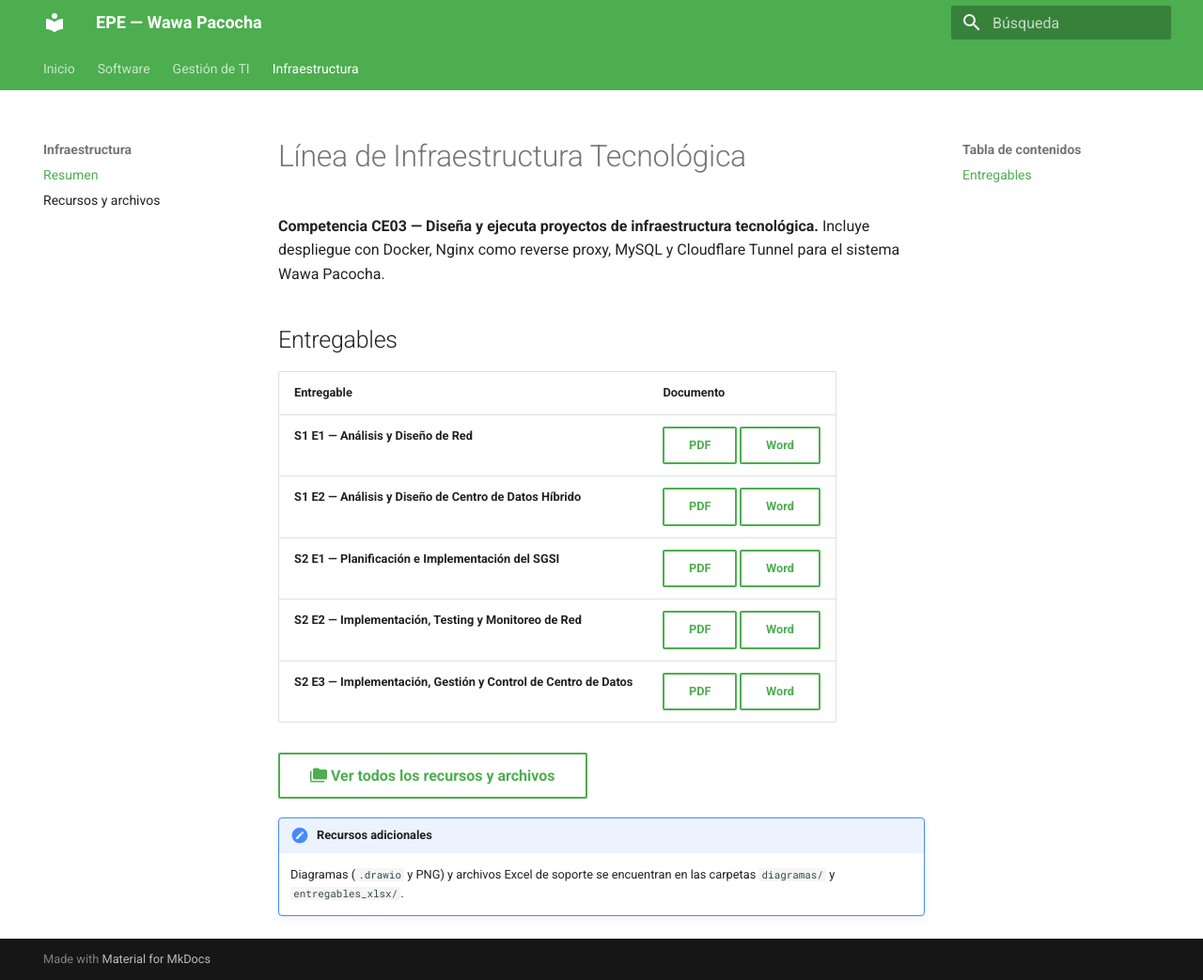
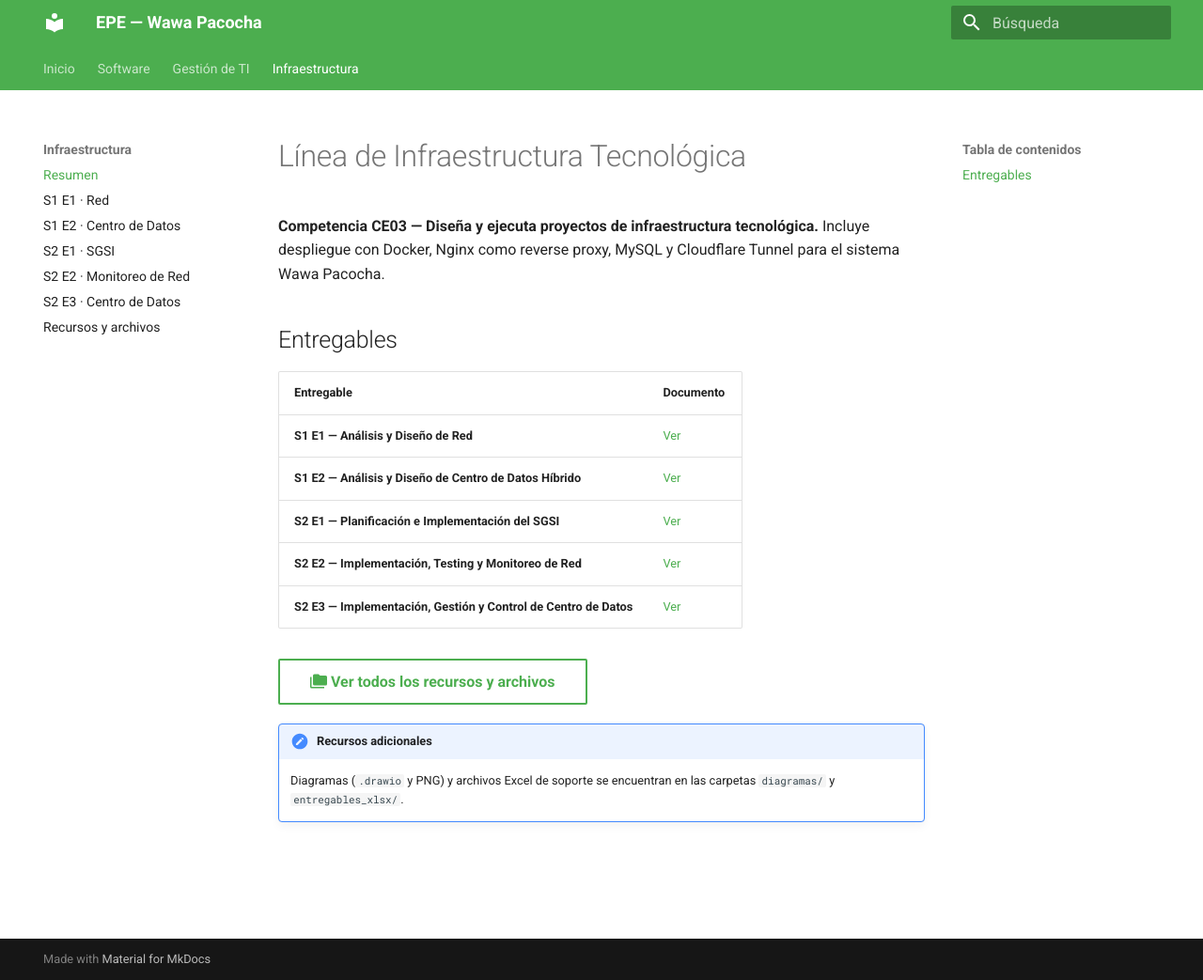
Before and after one commit to LuisAlbertoQ/epe-wawa-pacocha, an MkDocs documentation site: the page built from docs/infraestructura/index.md, in a window 1280 px wide and 1043 px high. Shown: the whole window at 94% size. Built offline with MkDocs 1.6.1 and Material for MkDocs 9.7.7, drawn with Linux system fonts in a browser that asks for light colours.

Commit message:
Agrega paginas por entregable en infraestructura (vista directa de PDF)

```diff
--- a/docs/infraestructura/index.md
+++ b/docs/infraestructura/index.md
@@ -6,11 +6,11 @@
 
 | Entregable | Documento |
 |---|---|
-| **S1 E1 — Análisis y Diseño de Red** | [PDF](S1_E1_Analisis_y_Diseno_de_Red_WawaPacocha_ANEXO_A_INTEGRADO.pdf){ .md-button } [Word](S1_E1_Analisis_y_Diseno_de_Red_WawaPacocha_ANEXO_A_INTEGRADO.docx){ .md-button } |
-| **S1 E2 — Análisis y Diseño de Centro de Datos Híbrido** | [PDF](S1_E2_Analisis_y_Diseno_de_Centro_de_Datos_Hibrido_WawaPacocha_PLANTILLA_UPeU_CORREGIDO.pdf){ .md-button } [Word](S1_E2_Analisis_y_Diseno_de_Centro_de_Datos_Hibrido_WawaPacocha_PLANTILLA_UPeU_CORREGIDO.docx){ .md-button } |
-| **S2 E1 — Planificación e Implementación del SGSI** | [PDF](S2_E1_Planificacion_e_Implementacion_del_SGSI_WawaPacocha_PLANTILLA_UPeU_CORREGIDO.pdf){ .md-button } [Word](S2_E1_Planificacion_e_Implementacion_del_SGSI_WawaPacocha_PLANTILLA_UPeU_CORREGIDO.docx){ .md-button } |
-| **S2 E2 — Implementación, Testing y Monitoreo de Red** | [PDF](S2_E2_Implementacion_Testing_y_Monitoreo_de_Red_WawaPacocha_PLANTILLA_UPeU_CORREGIDO.pdf){ .md-button } [Word](S2_E2_Implementacion_Testing_y_Monitoreo_de_Red_WawaPacocha_PLANTILLA_UPeU_CORREGIDO.docx){ .md-button } |
-| **S2 E3 — Implementación, Gestión y Control de Centro de Datos** | [PDF](S2_E3_Implementacion_Gestion_y_Control_de_Centro_de_Datos_WawaPacocha_PLANTILLA_UPeU_CORREGIDO.pdf){ .md-button } [Word](S2_E3_Implementacion_Gestion_y_Control_de_Centro_de_Datos_WawaPacocha_PLANTILLA_UPeU_CORREGIDO.docx){ .md-button } |
+| **S1 E1 — Análisis y Diseño de Red** | [Ver](s1e1.md) |
+| **S1 E2 — Análisis y Diseño de Centro de Datos Híbrido** | [Ver](s1e2.md) |
+| **S2 E1 — Planificación e Implementación del SGSI** | [Ver](s2e1.md) |
+| **S2 E2 — Implementación, Testing y Monitoreo de Red** | [Ver](s2e2.md) |
+| **S2 E3 — Implementación, Gestión y Control de Centro de Datos** | [Ver](s2e3.md) |
 
 [:material-folder-multiple: Ver todos los recursos y archivos](recursos.md){ .md-button }
 
--- a/mkdocs.yml
+++ b/mkdocs.yml
@@ -38,6 +38,11 @@ nav:
       - E5 · Propuesta TIC Integrada: gestion/e5.md
   - Infraestructura:
       - Resumen: infraestructura/index.md
+      - S1 E1 · Red: infraestructura/s1e1.md
+      - S1 E2 · Centro de Datos: infraestructura/s1e2.md
+      - S2 E1 · SGSI: infraestructura/s2e1.md
+      - S2 E2 · Monitoreo de Red: infraestructura/s2e2.md
+      - S2 E3 · Centro de Datos: infraestructura/s2e3.md
       - Recursos y archivos: infraestructura/recursos.md
 
 markdown_extensions:
```
Also changed, not shown: docs/infraestructura/s1e1.md (added, +6 -0 lines), docs/infraestructura/s1e2.md (added, +6 -0 lines), docs/infraestructura/s2e1.md (added, +6 -0 lines), docs/infraestructura/s2e2.md (added, +6 -0 lines), docs/infraestructura/s2e3.md (added, +6 -0 lines).
